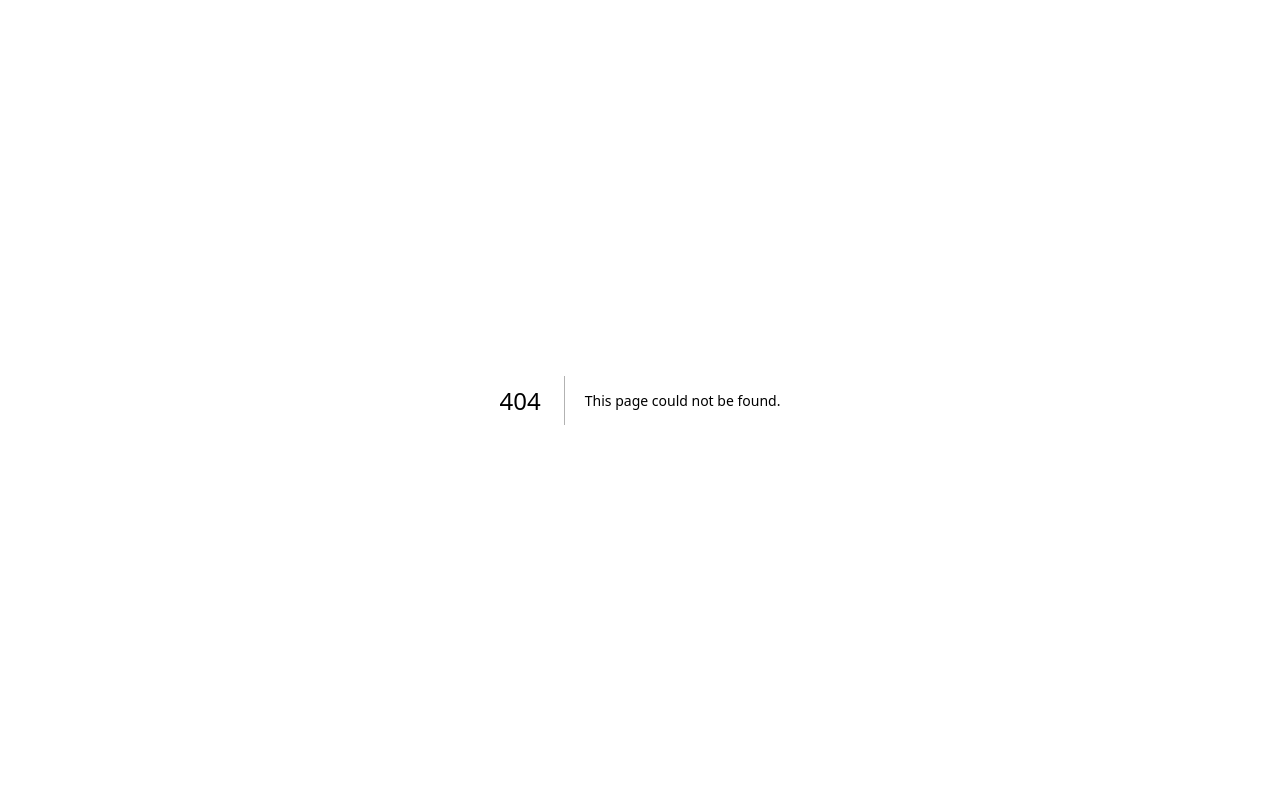
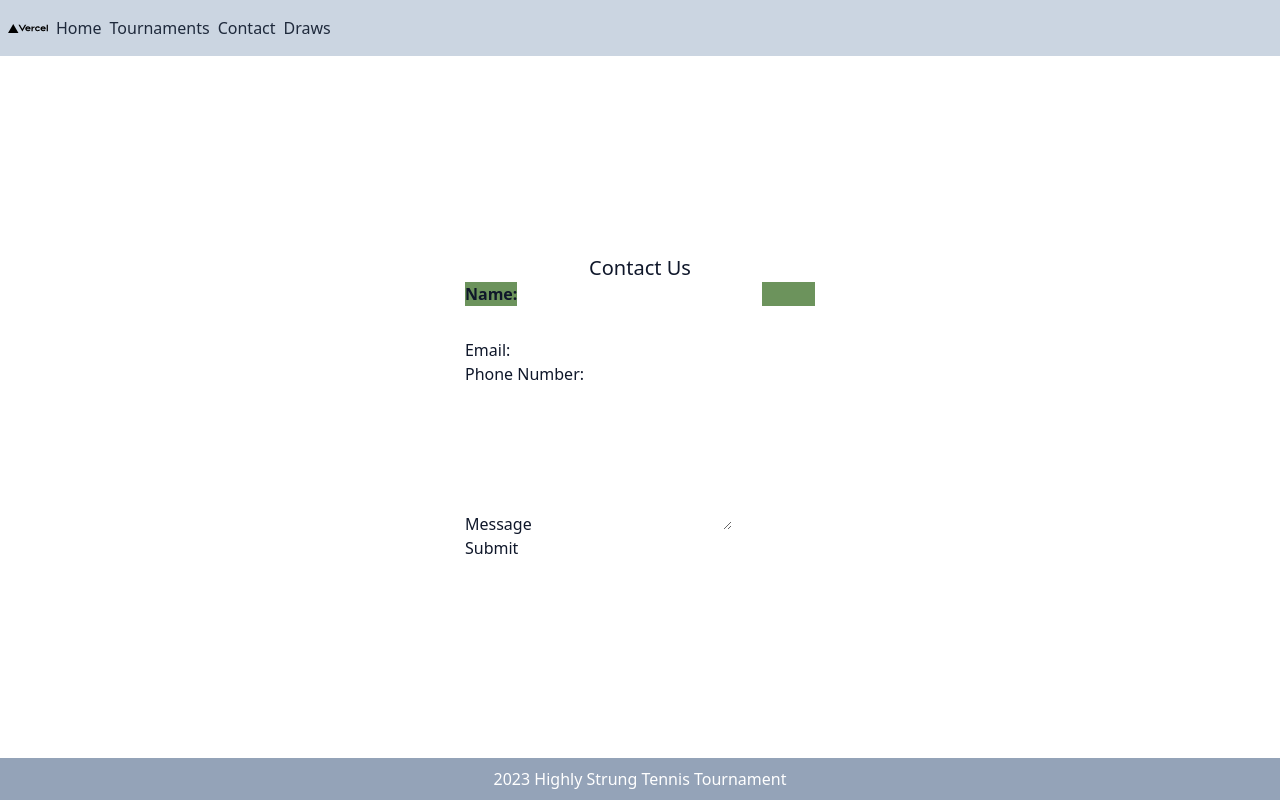
Before and after one commit to AprovanLabs/lotus, a Next.js app in the folder apps/tennis/: page /contact-us in a window 1280 px wide. Before the commit this address had no page. Built offline with nearby package versions, Linux system fonts and the light colour scheme.

Commit message:
Add contacts page

```diff
--- /dev/null
+++ b/apps/tennis/src/pages/contact-us/index.tsx
@@ -0,0 +1,55 @@
+import BasicLayout from 'src/layouts/BasicLayout';
+
+const TO_EMAIL = 'jacobisamps+lotus@gmail.com';
+const SUBJECT = 'Tennis Tournament Entry';
+
+const ContactUsPage = () => {
+  function funcionName(event: any) {
+    event.preventDefault();
+
+    const elements = event?.target?.elements;
+
+    if (elements == null) return;
+
+    const name = elements.name.value;
+    console.log(name);
+
+    const body = `
+    Name: ${name}
+    `;
+
+    window.open(`mailto:${TO_EMAIL}?subject=${SUBJECT}&body=${body}`);
+  }
+
+  return (
+    <BasicLayout>
+      <h1 className="text-xl">Contact Us</h1>
+
+      <form onSubmit={funcionName}>
+        <div style={{ backgroundColor: '#6C935C', marginBottom: '2rem', fontWeight: 800 }}>
+          <label htmlFor="name">Name:</label>
+          <input type="text" id="name" name="name"></input>
+        </div>
+
+        <div>
+          <label htmlFor="email">Email:</label>
+          <input type="email" id="email" name="email" />
+        </div>
+
+        <div>
+          <label htmlFor="phone">Phone Number:</label>
+          <input type="tel" id="phone" name="email" />
+        </div>
+
+        <div>
+          <label htmlFor="message">Message</label>
+          <textarea id="message" name="message" rows={6}></textarea>
+        </div>
+
+        <input type="submit" value="Submit" />
+      </form>
+    </BasicLayout>
+  );
+};
+
+export default ContactUsPage;
```
